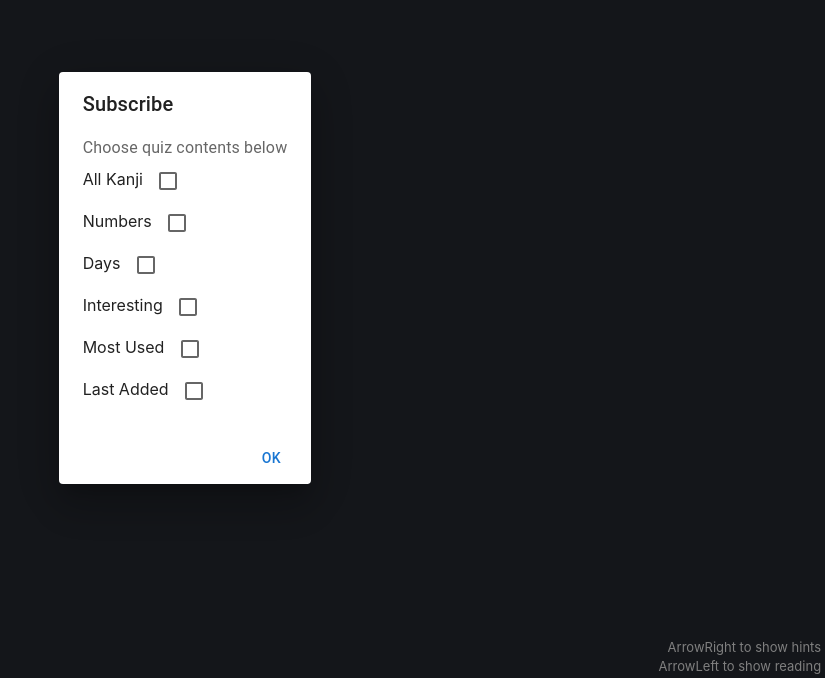
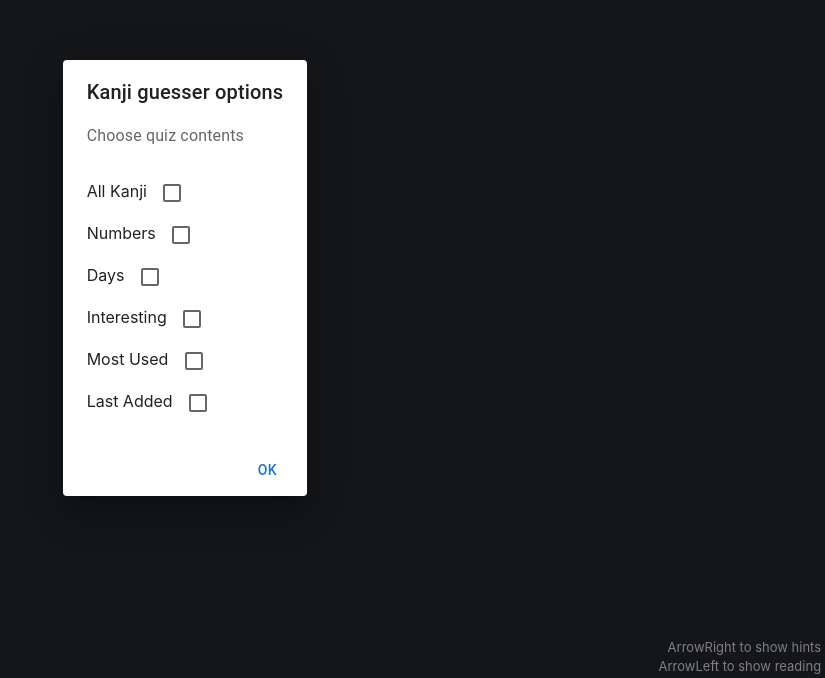
Before and after one commit to HeikintaloJukka/kanji-guesser, a React (Create React App) app: page / in a window 1280 px wide. Shown: the part 122-800 px from the top of the page, without its empty margins (455-1280 px from the left). Built offline with nearby package versions, Linux system fonts and the light colour scheme.

Commit message:
fix text

```diff
--- a/src/App.js
+++ b/src/App.js
@@ -135,10 +135,10 @@ const GameStartOptions = (props) => {
   return (
     <>
       <Dialog open={open} {...other}>
-        <DialogTitle>Subscribe</DialogTitle>
+        <DialogTitle>Kanji guesser options</DialogTitle>
         <DialogContent>
           <DialogContentText>
-            Choose quiz contents below
+            Choose quiz contents<br/><br/>
           </DialogContentText>
           All Kanji <Checkbox name="allKanji" checked={value.allKanji} onChange={handleCheck}/><br/>
           Numbers <Checkbox name="numbers" checked={value.numbers} onChange={handleCheck}/><br/>
```
Also changed, not shown: 8 other files (tests, documents, lock files or other folders).
